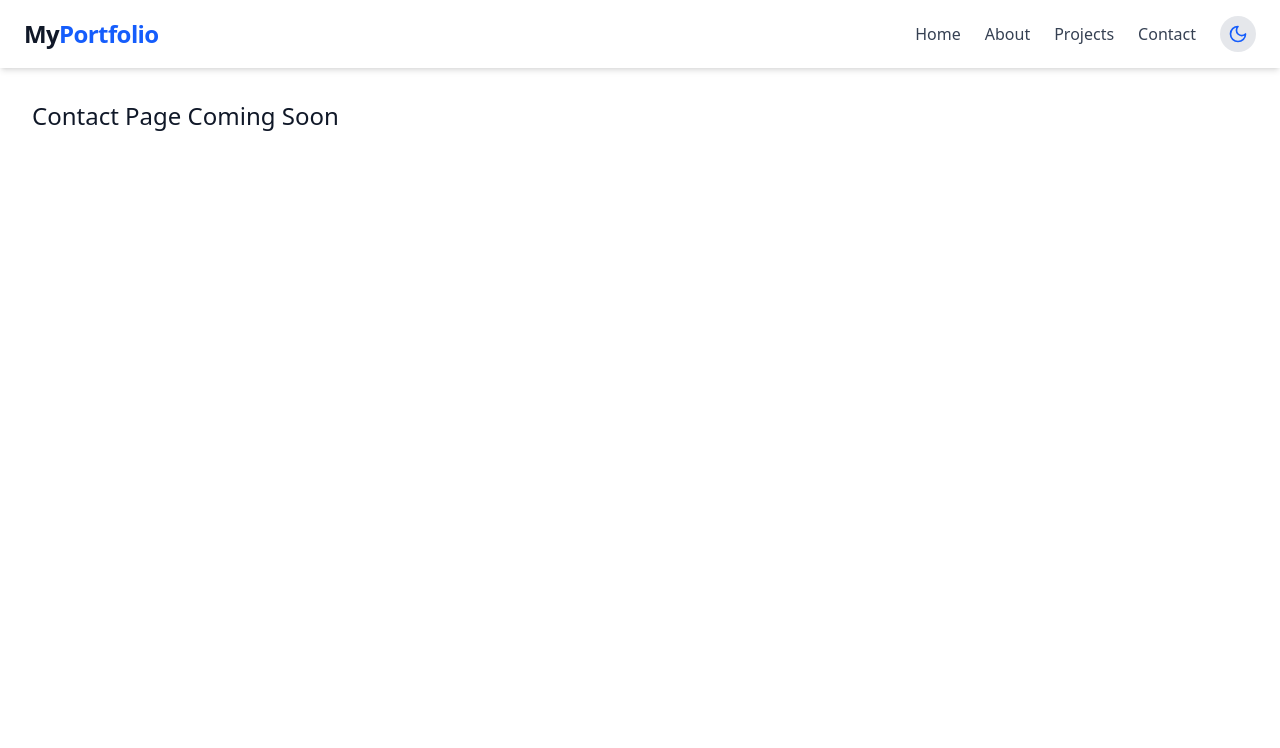
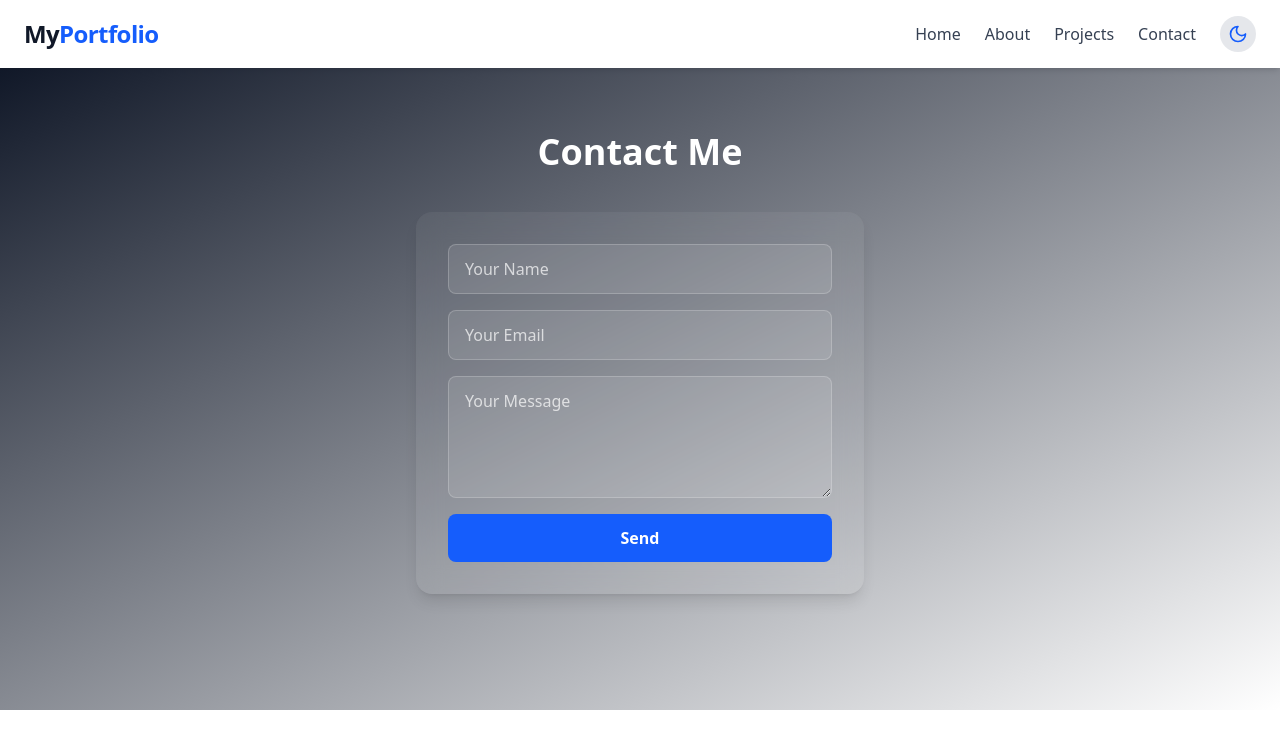
Before and after one commit to SSSwetha25/developer-portfolio, a React (Vite) app: page /contact in a window 1280 px wide. Shown: the top 748 px of the page. Built offline with nearby package versions, Linux system fonts and the light colour scheme.

Commit message:
added contact page

```diff
--- a/src/components/Contact.jsx
+++ b/src/components/Contact.jsx
@@ -1,3 +1,52 @@
 export default function Contact() {
-  return <div className="p-8 text-2xl">Contact Page Coming Soon</div>;
+  return (
+    <section
+      id="contact"
+      className="w-full py-16 px-4 text-center bg-gradient-to-br from-gray-900"
+    >
+      <h2 className="text-4xl font-bold text-white mb-10">Contact Me</h2>
+
+      <form
+        id="contactForm"
+        method="POST"
+        action="https://formspree.io/f/mqaqavdy"  // Replace with your actual Formspree endpoint
+        className="bg-white/5 p-8 rounded-2xl backdrop-blur-md max-w-md mx-auto flex flex-col gap-4 shadow-lg"
+      >
+        <input
+          type="text"
+          name="name"
+          placeholder="Your Name"
+          required
+          className="w-full px-4 py-3 rounded-lg bg-white/10 text-white placeholder-white/70 border border-white/20 focus:outline-none focus:ring-2 focus:ring-blue-500 transition-all"
+        />
+        <input
+          type="email"
+          name="email"
+          placeholder="Your Email"
+          required
+          className="w-full px-4 py-3 rounded-lg bg-white/10 text-white placeholder-white/70 border border-white/20 focus:outline-none focus:ring-2 focus:ring-blue-500 transition-all"
+        />
+        <textarea
+          name="message"
+          placeholder="Your Message"
+          required
+          rows="4"
+          className="w-full px-4 py-3 rounded-lg bg-white/10 text-white placeholder-white/70 border border-white/20 focus:outline-none focus:ring-2 focus:ring-blue-500 transition-all"
+        ></textarea>
+        <button
+          type="submit"
+          className="bg-blue-600 hover:bg-blue-700 text-white py-3 rounded-lg transition-all font-semibold"
+        >
+          Send
+        </button>
+      </form>
+
+      <p
+        id="thankYouMessage"
+        className="mt-6 text-lg text-green-400 opacity-0 transition-opacity duration-500"
+      >
+        Thanks for contacting me! 🚀
+      </p>
+    </section>
+  );
 }
```
